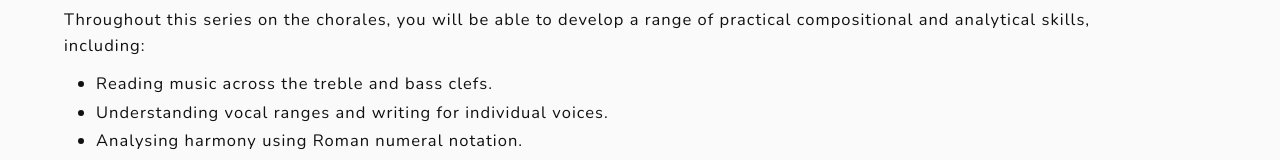
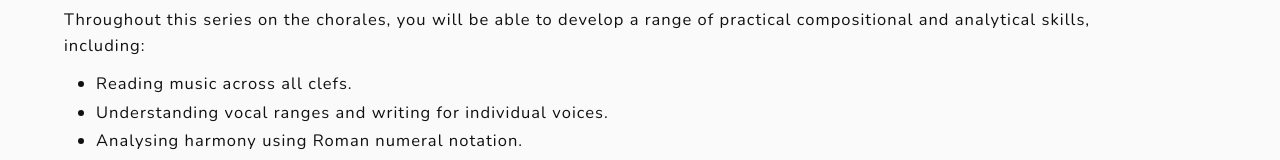
Before and after one commit to jgab3103/saja-music-prod, a plain HTML site: page docs/composition-bach-1.html in a window 1280 px wide. Shown: the part 639-799 px from the top of the page. Drawn offline with nearby package versions, Linux system fonts and the light colour scheme.

Commit message:
Update composition-bach-1.html

```diff
--- a/docs/composition-bach-1.html
+++ b/docs/composition-bach-1.html
@@ -112,7 +112,7 @@ a{color:var(--accent);text-decoration:none;border-bottom:1px solid rgba(139,46,6
 </p>
 
 <ul>
-    <li>Reading music across the treble and bass clefs.</li>
+    <li>Reading music across all clefs.</li>
     <li>Understanding vocal ranges and writing for individual voices.</li>
     <li>Analysing harmony using Roman numeral notation.</li>
     <li>Reading and interpreting figured bass.</li>
```
